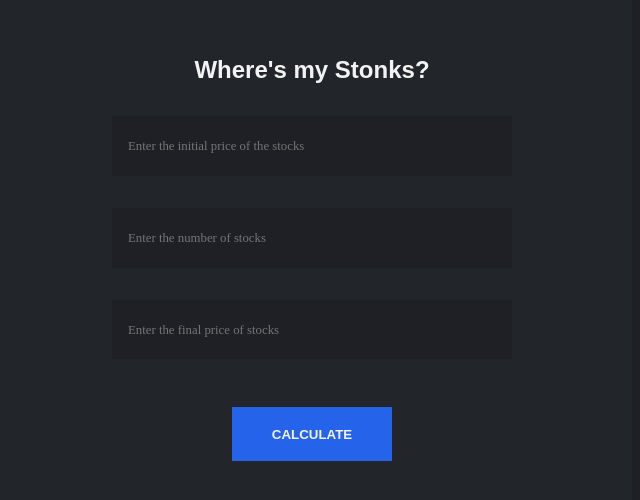
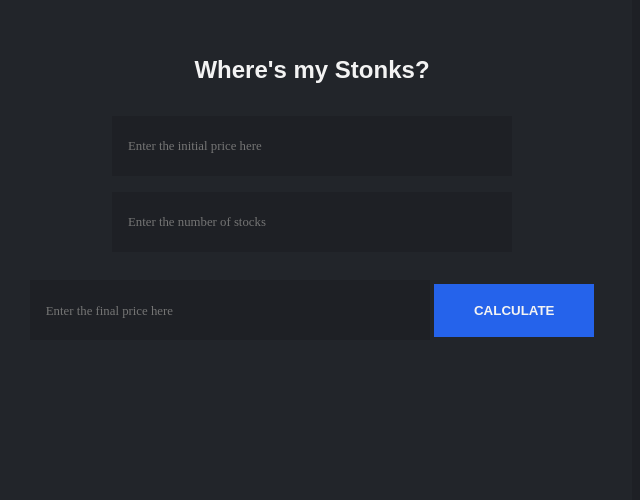
Before and after one commit to DhruvGahoi/stocks-purchase, a plain HTML site: page index.html in a window 1280 px wide. Shown: the part 144-644 px from the top of the page, without its empty margins (8-648 px from the left). Drawn offline with Linux system fonts and the light colour scheme.

Commit message:
some little chnages
NVM

```diff
--- a/index.html
+++ b/index.html
@@ -14,7 +14,7 @@
         <h2>Where's my Stonks?</h2>
 
         <label for="initial-price" >
-            <input type="number" id="initial-price" placeholder="Enter the initial price of the stocks"
+            <input type="number" id="initial-price" placeholder="Enter the initial price here"
             />
         </label>
         <label for="stocks-quantity">
@@ -22,7 +22,7 @@
             />
         </label>
         <label for="current-price">
-            <input type="number" id="current-price" placeholder="Enter the final price of stocks"
+            <input type="number" id="current-price" placeholder="Enter the final price here"
             />
         </label>
 
--- a/styles.css
+++ b/styles.css
@@ -1,12 +1,11 @@
-body {
+/* body {
     text-align: center;
 }
 
 label{
     display: block;
     padding-bottom: 1rem;
-}
-/* @import url('https://fonts.googleapis.com/css2?family=Poppins:ital,wght@0,100;0,300;0,400;0,500;0,600;1,100;1,200;1,300;1,400;1,500&display=swap'); */
+} */
 
 :root {
 	--primary-color: #f3f3f3;
```
